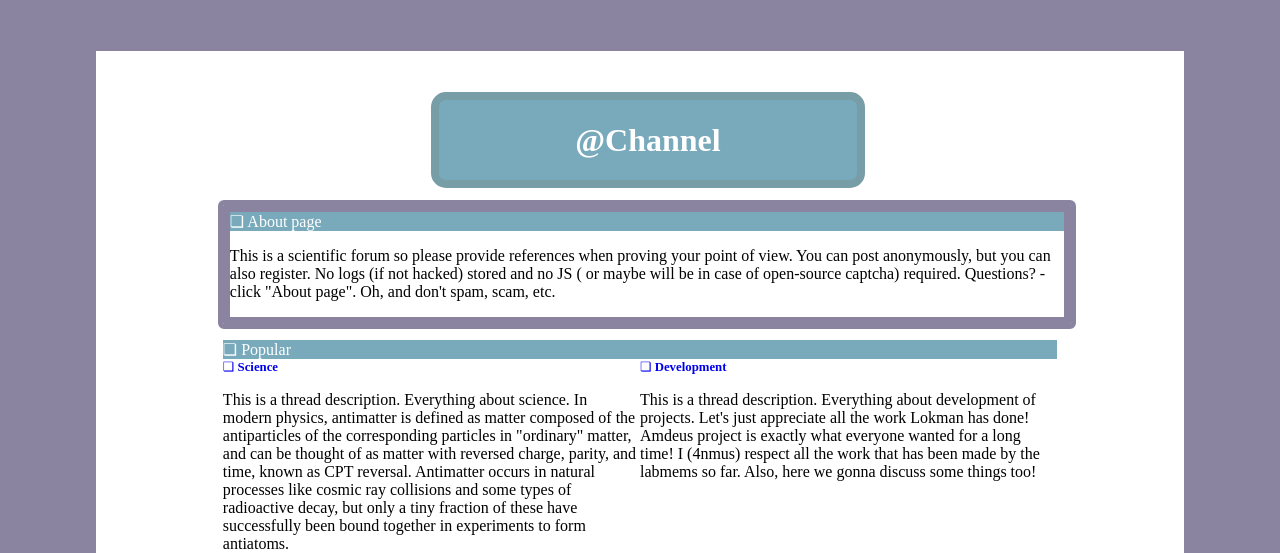
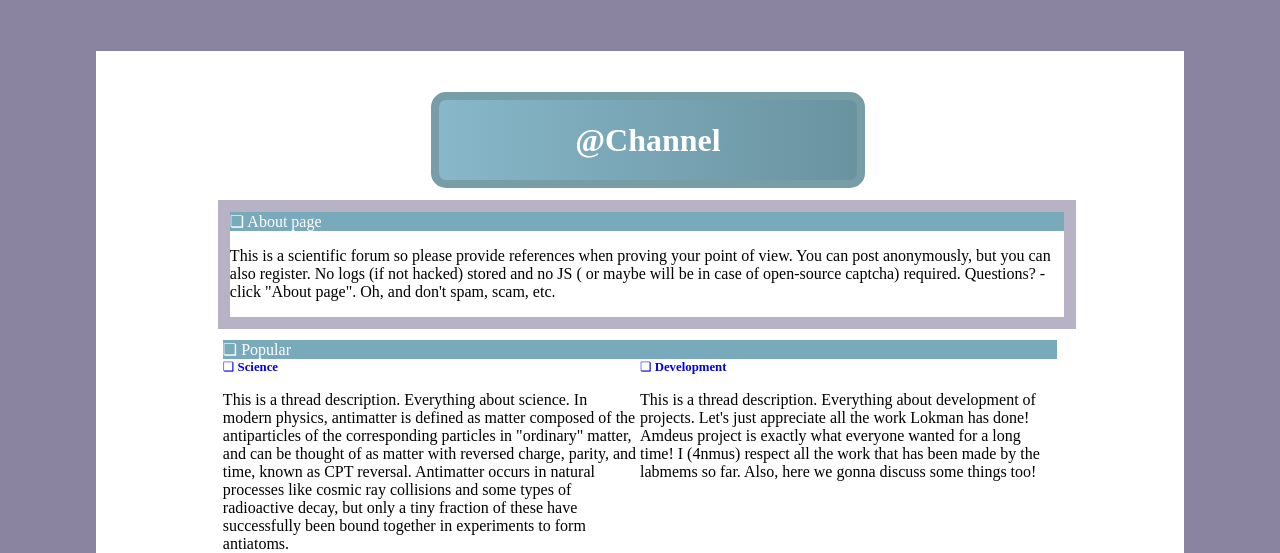
Before and after one commit to Loke-60000/Atto-channel, a Django app: page / in a window 1280 px wide. Shown: the top 553 px of the page. Run offline with Django 4.2, Linux system fonts and the light colour scheme; data comes from the database, SQL or seed files in the repository.

Commit message:
css edited, logo uploaded in template/blog folder for future use

```diff
--- a/blog/templates/blog/base.html
+++ b/blog/templates/blog/base.html
@@ -5,7 +5,6 @@
 <head>
     <meta charset="UTF-8">
     <title>{% block title %}{% endblock %}</title>
-
     <style>
         .body{
             background-color: #e699ff;
--- a/blog/templates/blog/main.html
+++ b/blog/templates/blog/main.html
@@ -9,7 +9,7 @@
         --container-bg: #fff;
         --channel-bg: #79aabc;
         --channel-border-color: #779da7;
-          --popular-border-color: #8b84a1;
+        --popular-border-color: #b8b3c4;
         --text-color-white: white;
         --text-color-black: black;
         --text-color-header-mini: #33ccff;
@@ -31,7 +31,9 @@
 
     .Channel {
         margin-top: 5%;
-          background: var(--channel-bg);
+        /* background: var(--channel-bg); */
+        background: rgb(135,183,201);
+background: linear-gradient(90deg, rgba(135,183,201,1) 0%, rgba(106,147,160,1) 100%);
         width: 50%;
         margin-left: 25%;
         margin-right: 25%;
@@ -48,7 +50,6 @@
         color: var(--text-color-black);
         border: 7px solid var(--popular-border-color);
         outline: thick solid var(--popular-border-color);
-          border-radius: 1px;
     }
 
     .thread {
@@ -98,7 +99,9 @@
 </head>
 <body>
   <div class="container">
-    <a href="{% url 'threads' %}"><div class="Channel"><h1>@Channel</h1></div></a>
+    <a href="{% url 'threads' %}"><div class="Channel">
+      <h1>@Channel</h1>
+    </div></a>
     <div class="popular">
 
         <a href="{% url 'contacti' %}"><div class="header">❏ About page</div></a>
```
Also changed, not shown: blog/templates/blog/attologo-with-outline.png (added). Lines whose indentation alone changed are shown as unchanged.
